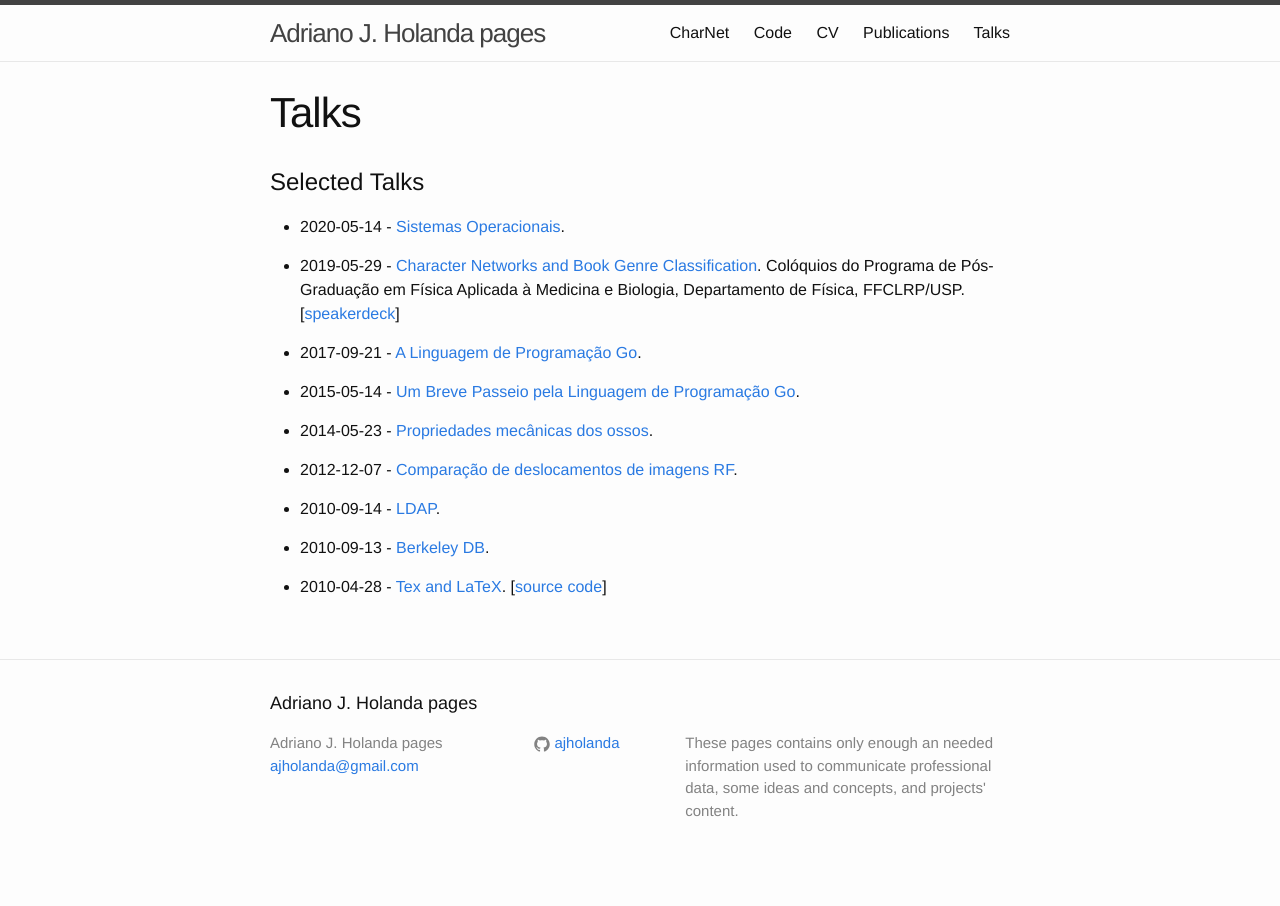
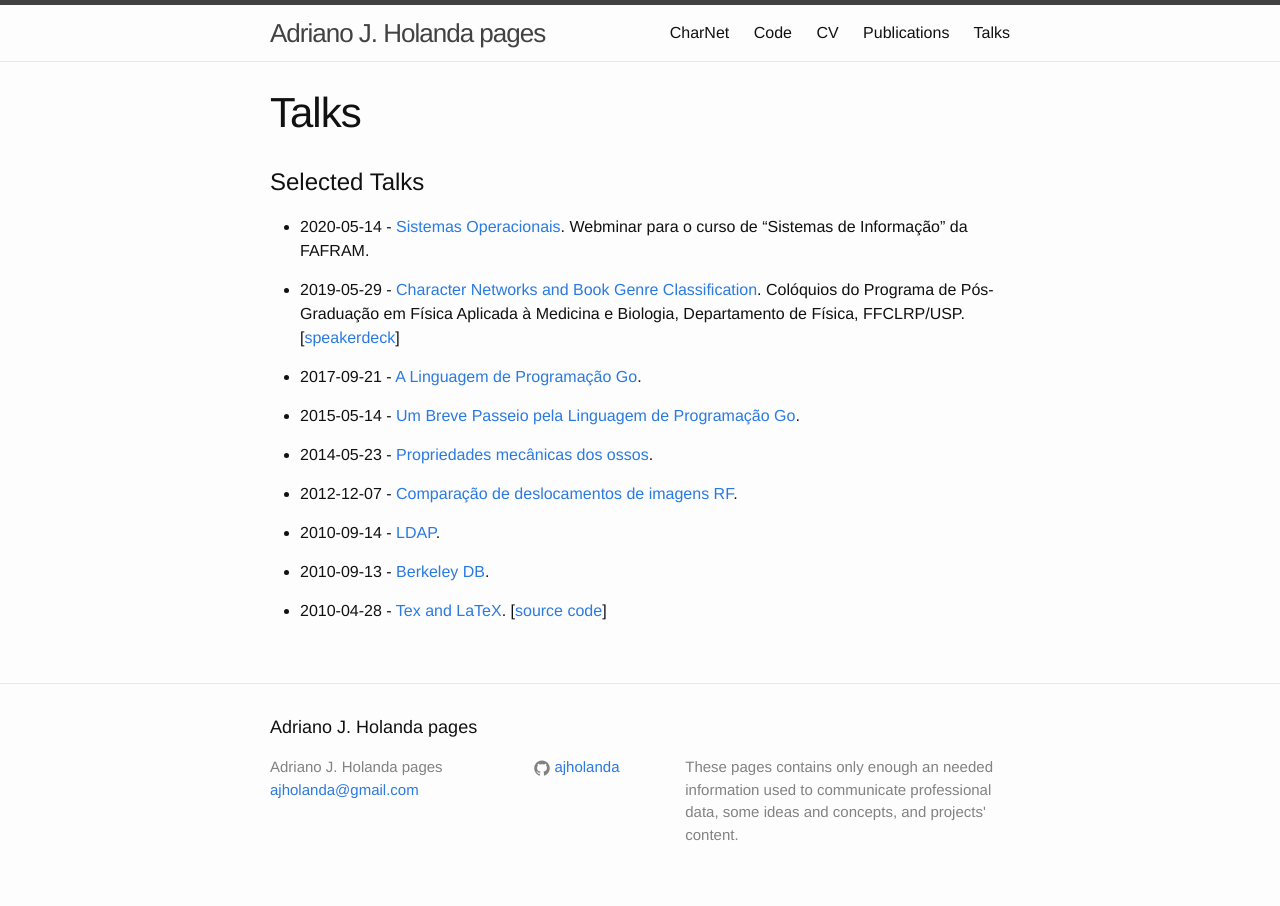
Before and after one commit to ajholanda/ajholanda.github.io, a Jekyll site: the page built from talks.md, in a window 1280 px wide. Built offline with Jekyll 4.4.1, drawn with Linux system fonts in a browser that asks for light colours.

Commit message:
put more info about the webminar

```diff
--- a/talks.md
+++ b/talks.md
@@ -7,6 +7,7 @@ permalink: /talks/
 # Selected Talks
 
 - 2020-05-14 - [Sistemas Operacionais](https://drive.google.com/open?id=1sg6gms6GgUUl7f0Ia61bky50pYMpzw78).
+  Webminar para o curso de "Sistemas de Informação" da FAFRAM.
 
 - 2019-05-29 - [Character Networks and Book Genre Classification](https://pt.overleaf.com/project/5ce82b121e291d69d0da1b52). Colóquios do Programa de Pós-Graduação em Física Aplicada à Medicina e Biologia, Departamento de Física, FFCLRP/USP. [[speakerdeck](https://speakerdeck.com/ajholanda/character-networks-and-book-genre-classification)]
 
```
